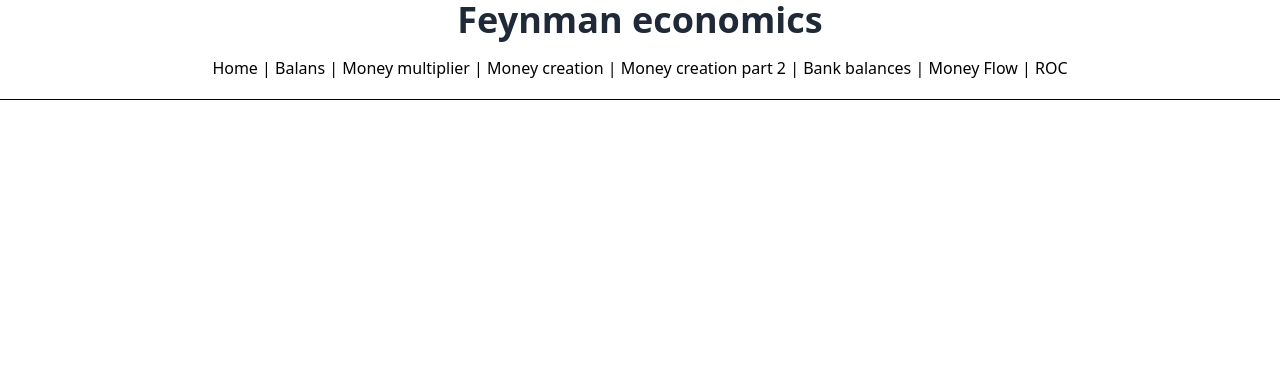
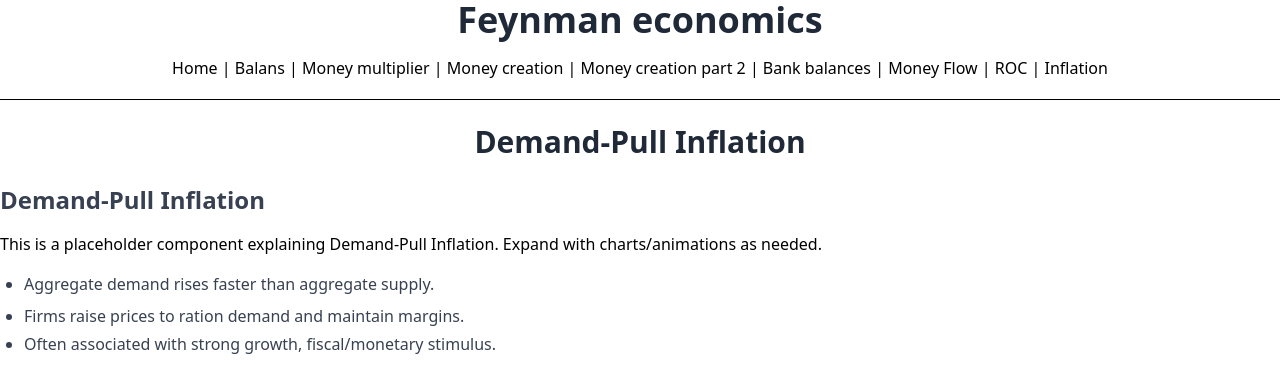
Before and after one commit to jurcello/feynman-economy, a Vue app: page /demand-pull-inflation in a window 1280 px wide. Shown: the top 392 px of the page. Built offline with nearby package versions, Linux system fonts and the light colour scheme.

Commit message:
Add new views and routing for `Inflation` and `Demand-Pull Inflation`, including navigation updates and placeholder components.

```diff
--- /dev/null
+++ b/src/components/Inflation/DemandPullInflation.vue
@@ -0,0 +1,18 @@
+<template>
+  <div class="w-full mx-auto">
+    <h2 class="text-2xl font-semibold mb-4">Demand-Pull Inflation</h2>
+    <p class="mb-4">This is a placeholder component explaining Demand-Pull Inflation. Expand with charts/animations as needed.</p>
+    <ul class="list-disc pl-6 space-y-1">
+      <li>Aggregate demand rises faster than aggregate supply.</li>
+      <li>Firms raise prices to ration demand and maintain margins.</li>
+      <li>Often associated with strong growth, fiscal/monetary stimulus.</li>
+    </ul>
+  </div>
+</template>
+
+<script setup lang="ts">
+// Future interactive logic can be placed here
+</script>
+
+<style scoped>
+</style>
--- a/src/components/Navigation.vue
+++ b/src/components/Navigation.vue
@@ -15,6 +15,8 @@
     <router-link to="/money-flow">Money Flow</router-link>
     |
     <router-link to="/roc">ROC</router-link>
+    |
+    <router-link to="/inflation">Inflation</router-link>
   </nav>
 </template>
 
--- a/src/router/index.ts
+++ b/src/router/index.ts
@@ -11,6 +11,8 @@ import BarchartTest from "@/views/BarchartTest.vue";
 import MLBankBalance from "@/views/MLBankBalance.vue";
 import MoneyFlow from "@/views/MoneyFlow.vue";
 import ROC from "@/views/ROC.vue";
+import Inflation from "@/views/Inflation.vue";
+import DemandPullInflation from "@/views/DemandPullInflation.vue";
 
 // Define routes for your app
 const routes = [
@@ -68,6 +70,16 @@ const routes = [
     path: '/roc',
     name: 'ROC',
     component: ROC,
+  },
+  {
+    path: '/inflation',
+    name: 'Inflation',
+    component: Inflation
+  },
+  {
+    path: '/demand-pull-inflation',
+    name: 'DemandPullInflation',
+    component: DemandPullInflation
   }
 ];
 
--- /dev/null
+++ b/src/views/DemandPullInflation.vue
@@ -0,0 +1,13 @@
+<template>
+  <div class="w-full mx-auto">
+    <h1 class="text-3xl font-bold mb-6 text-center">Demand-Pull Inflation</h1>
+    <DemandPullInflation />
+  </div>
+</template>
+
+<script setup lang="ts">
+import DemandPullInflation from '@/components/Inflation/DemandPullInflation.vue'
+</script>
+
+<style scoped>
+</style>
--- /dev/null
+++ b/src/views/Inflation.vue
@@ -0,0 +1,15 @@
+<template>
+  <div class="w-full mx-auto">
+    <h1 class="text-3xl font-bold mb-6 text-center">Inflation</h1>
+
+    <div class="mb-4 text-center space-x-4">
+      <router-link class="text-blue-600 underline" to="/demand-pull-inflation">Demand-Pull Inflation</router-link>
+    </div>
+  </div>
+</template>
+
+<script setup lang="ts">
+</script>
+
+<style scoped>
+</style>
```
